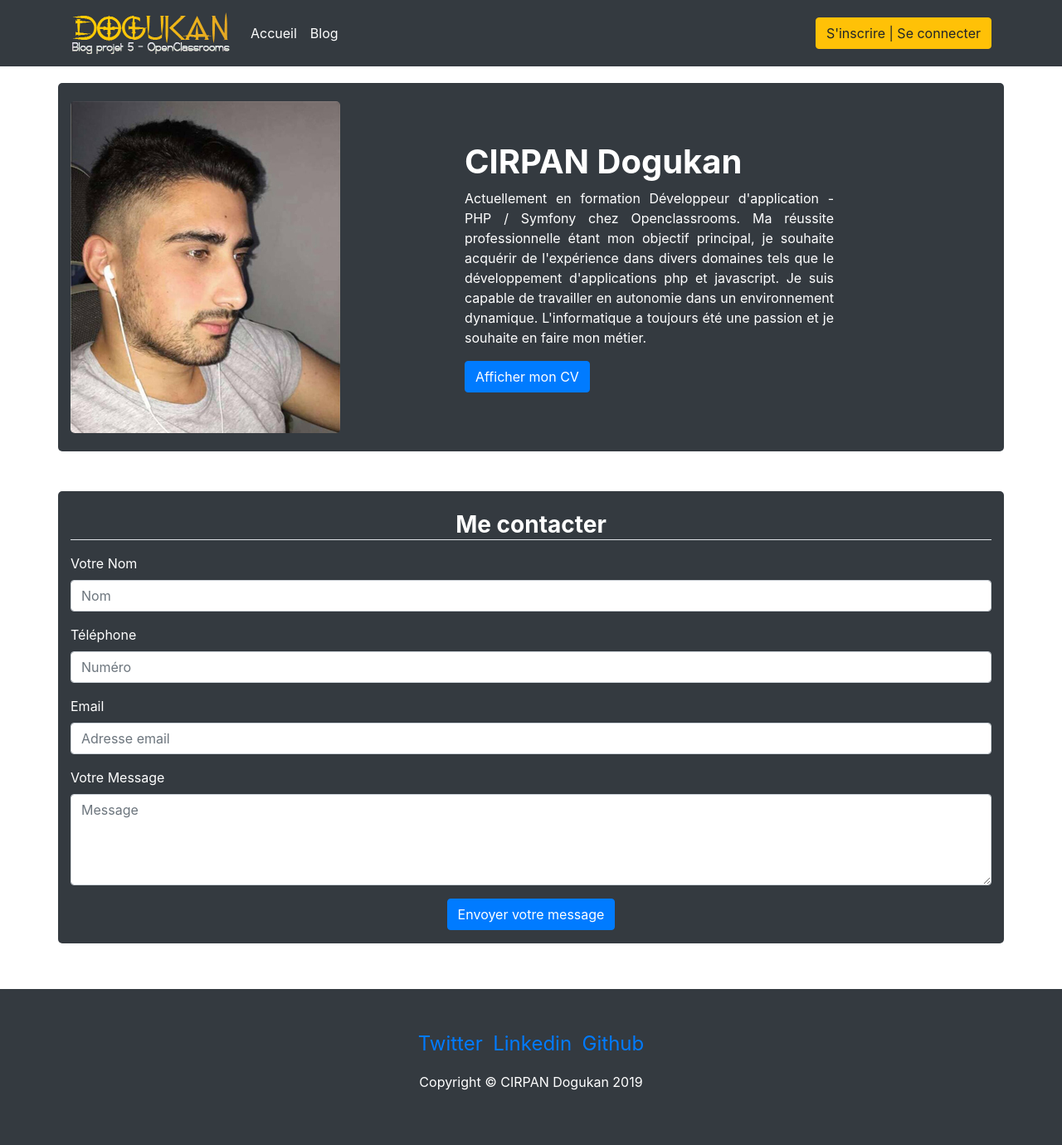
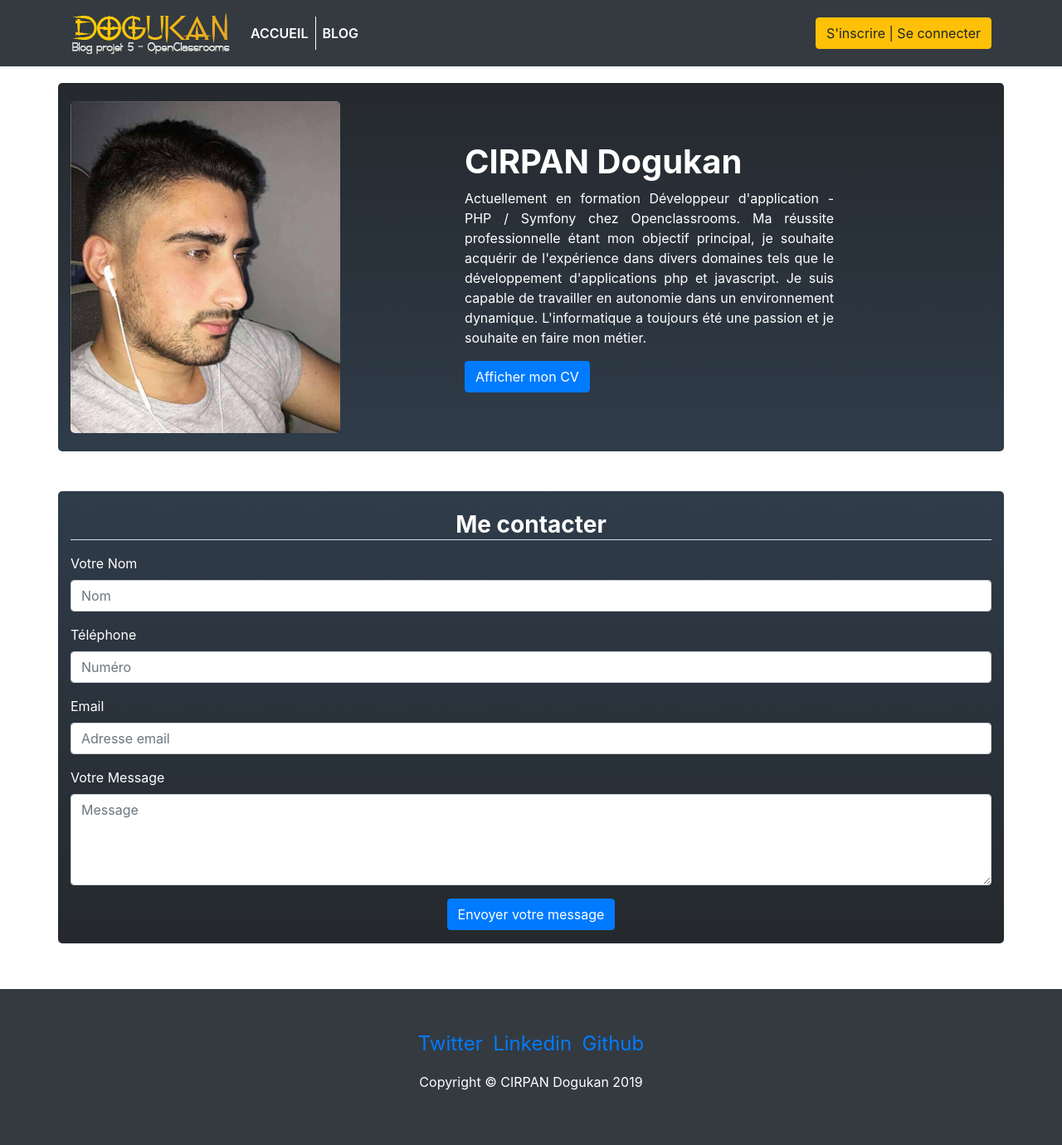
Before and after one commit to dokaNc/Projet5-OC, a PHP site: page / in a window 1280 px wide. Shown: the whole page at 83% size. Run offline with PHP 8.4, Linux system fonts and the light colour scheme; a stand-in replaces the project's code that opens the database connection; classes that the project's autoload settings leave out are loaded by file name; some libraries are stand-ins or nearby versions.

Commit message:
add css to (navbar, header, contact form)

```diff
--- a/public/css/style.css
+++ b/public/css/style.css
@@ -1,10 +1,24 @@
+/* Nav Bar */
+.navbar-nav li {
+  text-transform: uppercase;
+  font-weight: 600;
+}
+
+.navbar-nav li {
+  border-right: 1px solid #ffffff;
+  }
+
+.navbar-nav li:last-child {
+    border-right: none
+    }
+
 /* Header Home Page */
 .box-header {
   color: white;
   border-radius: 5px;
   padding-bottom: 2%;
   padding-top: 2%;
-  background-color: #343a40;
+  background: linear-gradient(#25292d, #2f3c4a);
 }
 
 article img {
@@ -16,7 +30,7 @@ article img {
   margin-bottom: 5%;
   color: white;
   border-radius: 5px;
-  background-color: #343a40;
+  background: linear-gradient(#2f3c4a, #25292d);
 }
 
 
```
